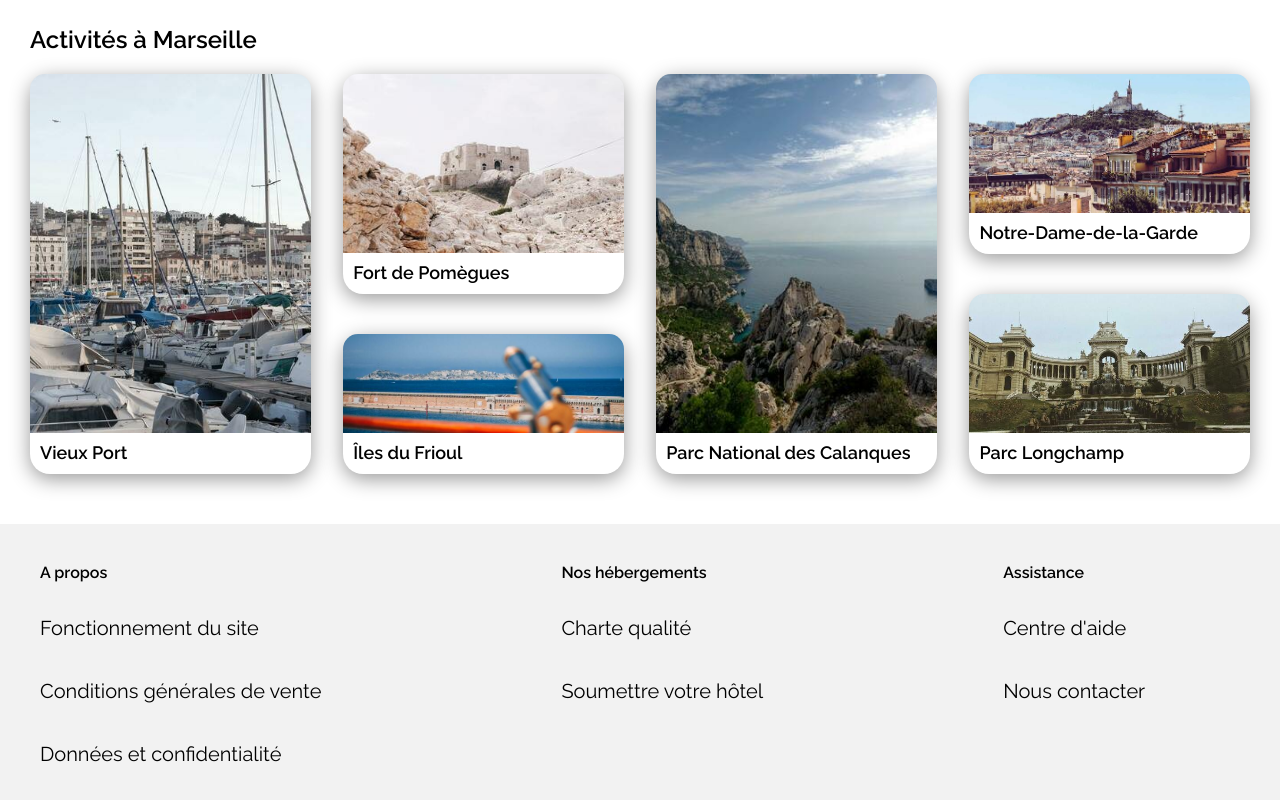
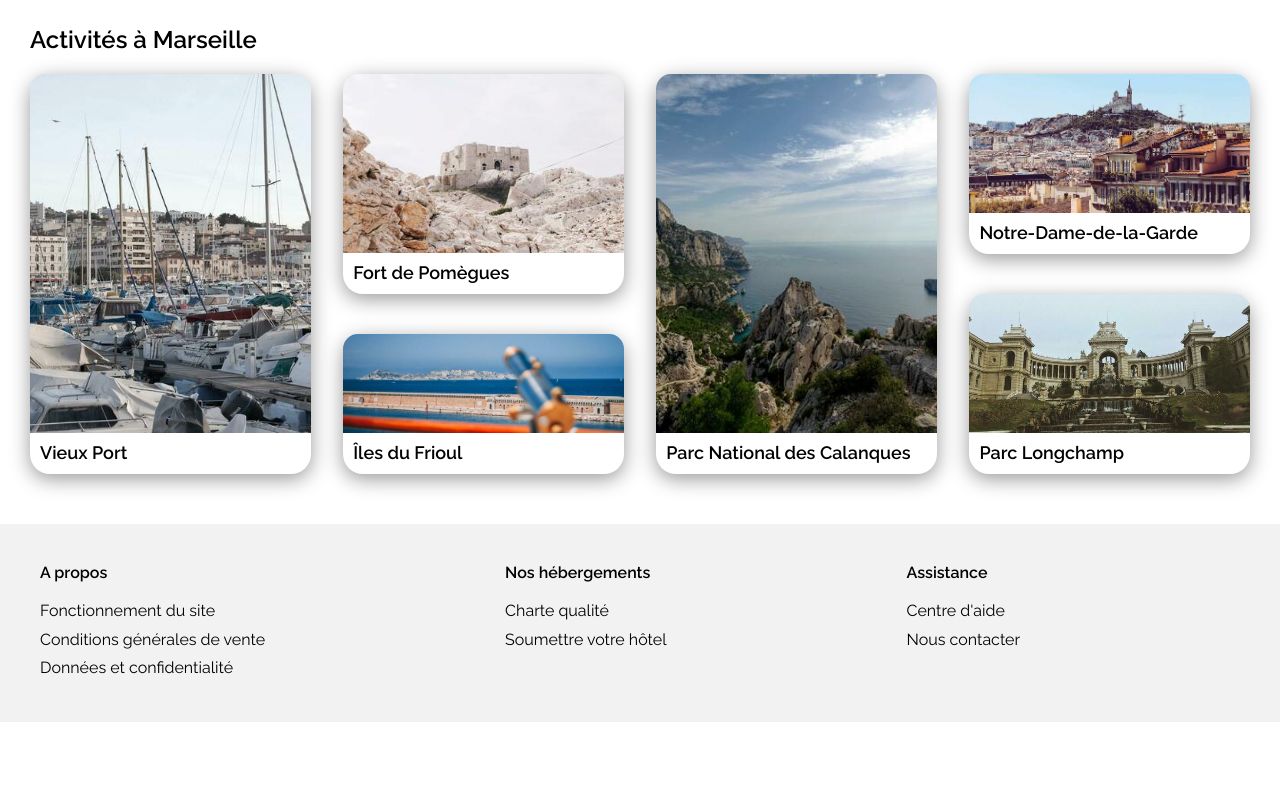
Before and after one commit to FRAOrion/P2_AC_Booki, a plain HTML site: page index_noindex.html in a window 1280 px wide. Shown: the part 1122-1922 px from the top of the page. After the commit the page ends 1844 px from the top, so only its background shows below. Drawn offline with Linux system fonts and the light colour scheme.

Commit message:
correction img path vieux port

```diff
--- a/index_noindex.html
+++ b/index_noindex.html
@@ -211,7 +211,7 @@
                 </div>
                 <div id="masonry">
                     <div class="card-huge">
-                        <img src="/images/activites/4_small/reno-laithienne-QUgJhdY5Fyk-unsplash.jpg" alt="Vieux Port">
+                        <img src="images/activites/4_small/reno-laithienne-QUgJhdY5Fyk-unsplash.jpg" alt="Vieux Port">
                         <h3>Vieux Port</h3>
                     </div>
                     <div class="card-big">
@@ -240,19 +240,19 @@
         <footer>
             <div class="footer-text">
                 <h4>A propos</h4>
-                <p>Fonctionnement du site</p>
-                <p>Conditions générales de vente</p>
-                <p>Données et confidentialité</p>
+                <a href="#">Fonctionnement du site</a>
+                <a href="#">Conditions générales de vente</a>
+                <a href="#">Données et confidentialité</a>
             </div>
             <div class="footer-text">
                 <h4>Nos hébergements</h4>
-                <p>Charte qualité</p>
-                <p>Soumettre votre hôtel</p>
+                <a href="#">Charte qualité</a>
+                <a href="#">Soumettre votre hôtel</a>
             </div>
             <div class="footer-text">
                 <h4>Assistance</h4>
-                <p>Centre d'aide</p>
-                <p>Nous contacter</p>
+                <a href="#">Centre d'aide</a>
+                <a href="#">Nous contacter</a>
             </div>
         </footer>
     </body>
```
Also changed, not shown: index.html (+1 -1 lines).
